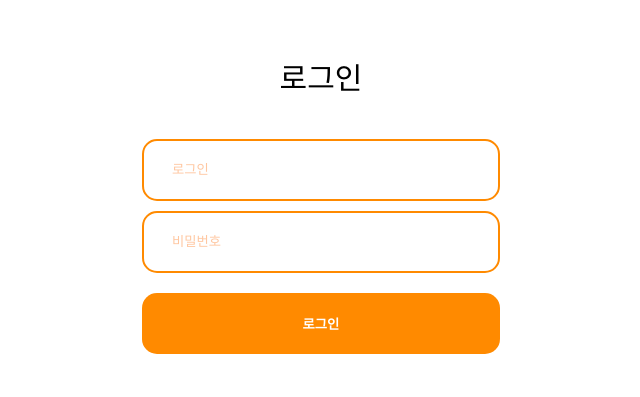
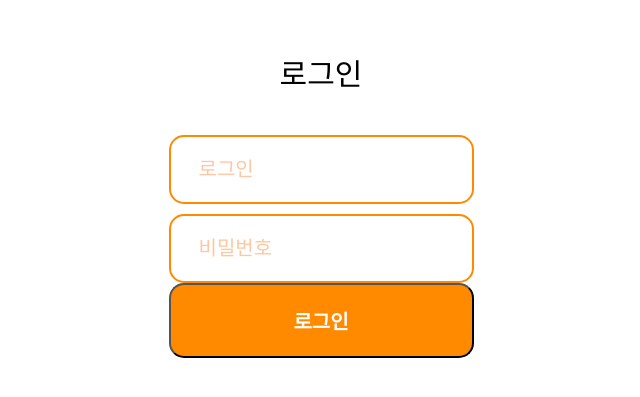
Before and after one commit to boostcampwm-2022/web30-TODY, a React (Create React App) app in the folder frontend/: page / in a window 1280 px wide. Shown: the part 191-588 px from the top of the page, without its empty margins (319-959 px from the left). Built offline with nearby package versions, Linux system fonts and the light colour scheme; a web font is replaced by a local one.

Commit message:
#4 style: width 초기 값 수정

```diff
--- a/frontend/src/components/common/CustomButton.tsx
+++ b/frontend/src/components/common/CustomButton.tsx
@@ -2,20 +2,21 @@ import styled from 'styled-components';
 
 // memo: 제네릭 Props 적용 전 -> width를 읽을 수 없다는 에러가 남.
 const Button = styled.button<Props>`
-  margin-top: 20px;
-  padding: 21px 28px;
-  width: ${({ width }) => `${width}px`};
+  padding: 21px 0;
+  margin: ${({ margin }) => `${margin}`};
+  width: ${({ width }) => `${width}`};
   background-color: ${({ color }) => color};
   border-radius: 15px;
   color: white;
+  font-size: 20px;
   font-weight: 700;
-  border: none;
 `;
 
 interface Props {
   children: string;
-  width?: number;
+  width?: string;
   color?: string;
+  margin?: string;
 }
 
 export default function CustomButton(props: Props) {
@@ -25,6 +26,7 @@ export default function CustomButton(props: Props) {
 }
 
 CustomButton.defaultProps = {
-  width: 358,
+  width: '100%',
   color: 'var(--orange)',
+  margin: '0',
 };
--- a/frontend/src/components/common/CustomInput.tsx
+++ b/frontend/src/components/common/CustomInput.tsx
@@ -2,11 +2,12 @@ import styled from 'styled-components';
 
 const Input = styled.input<Props>`
   padding: 21px 28px;
-  width: ${({ width }) => `${width}px`};
+  width: ${({ width }) => width};
   border: 2px solid #ff8a00;
   border-radius: 15px;
 
   font-family: 'Pretendard';
+  font-size: 20px;
 
   &::placeholder {
     color: #ffc7a1;
@@ -17,7 +18,7 @@ const Input = styled.input<Props>`
 `;
 
 interface Props {
-  width?: number;
+  width?: string;
   placeholder?: string;
   type?: string;
 }
@@ -27,7 +28,7 @@ export default function CustomInput(props: Props) {
 }
 
 CustomInput.defaultProps = {
-  width: 358,
+  width: '100%',
   placeholder: '',
   type: 'text',
 };
```
